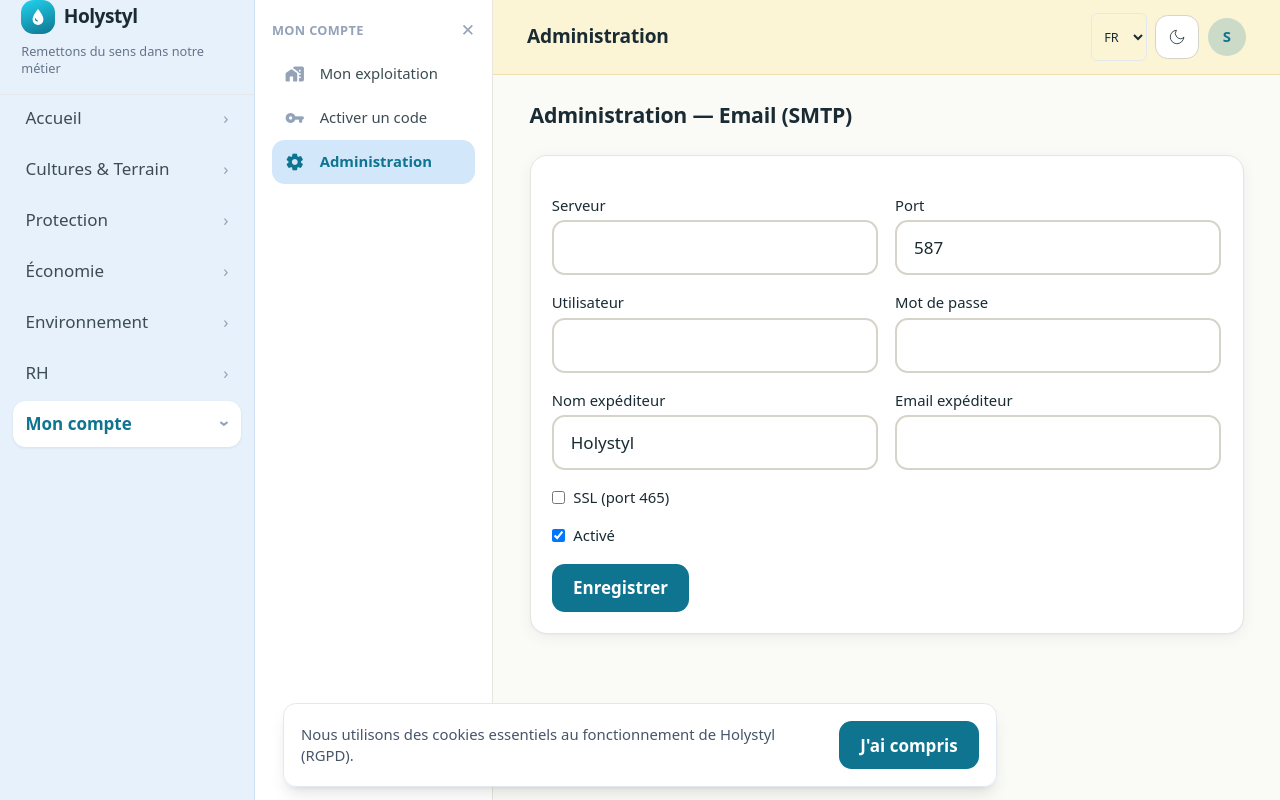
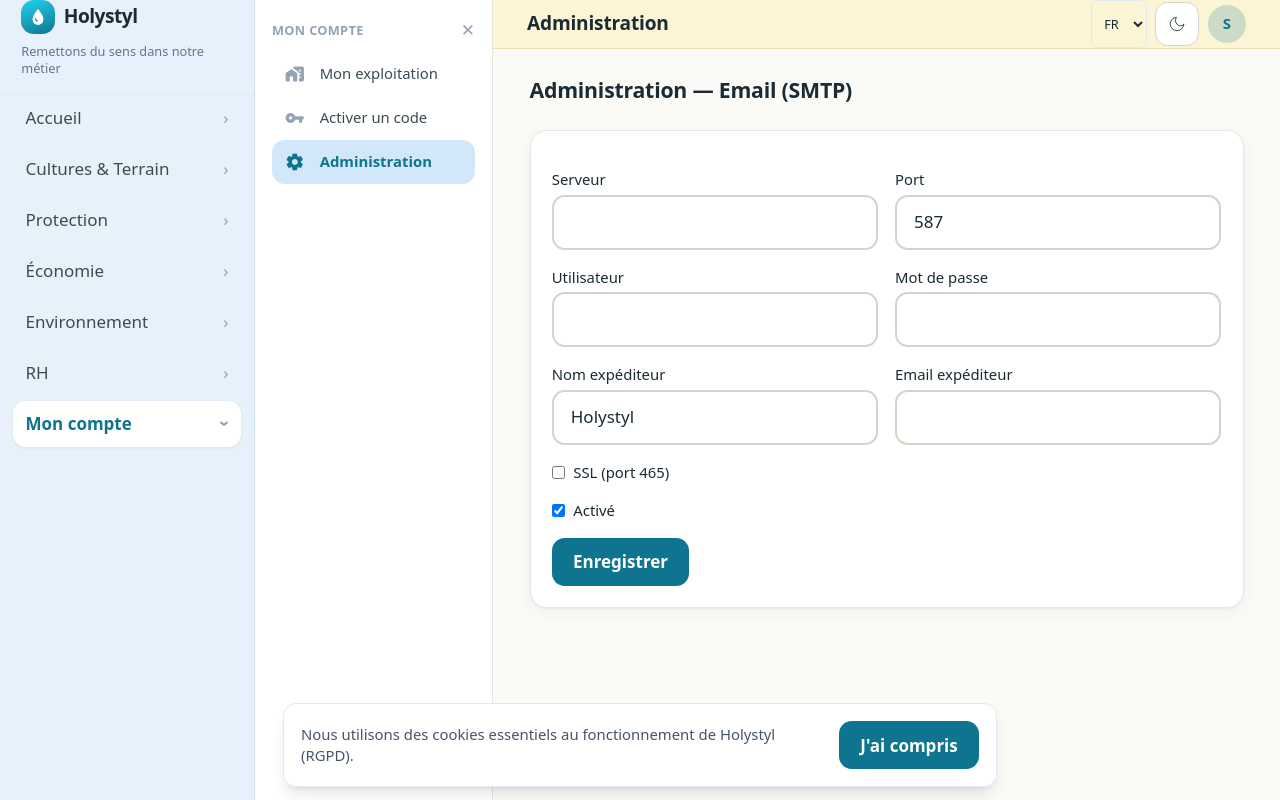
Before and after one commit to Nate75015/holystyl-django, a Django app: page /admin-panel/ in a window 1280 px wide. Run offline with Django 5.2, Linux system fonts and the light colour scheme; the visitor is signed in with stand-in values (Sample User, id 1); data that the repository does not hold is empty; parts of the project's set-up code (start-up, migrations or seed data) failed here and were passed over; some web fonts are replaced.

Commit message:
style(ui): plus de padding haut au-dessus du logo + header jaune deux fois plus fin
Co-Authored-By: Claude Opus 4.8 (1M context) <noreply@anthropic.com>

```diff
--- a/templates/partials/header.html
+++ b/templates/partials/header.html
@@ -1,5 +1,5 @@
 {% load i18n %}
-<header class="glass-panel sticky top-0 z-20 flex items-center justify-between border-b px-4 py-3 lg:px-8">
+<header class="glass-panel sticky top-0 z-20 flex items-center justify-between border-b px-4 py-1.5 lg:px-8">
   <div class="flex items-center gap-3">
     <span class="text-sm text-slate-400 lg:hidden">{{ APP_NAME }}</span>
     <h1 class="text-base font-semibold lg:text-lg">{{ page_title|default:_("Tableau de bord") }}</h1>
--- a/templates/partials/sidebar.html
+++ b/templates/partials/sidebar.html
@@ -1,6 +1,6 @@
 {% load i18n %}
 <aside class="glass-panel nav-left sticky top-0 z-30 hidden h-screen w-60 shrink-0 flex-col border-r lg:flex">
-  <div class="border-b border-black/10 px-5 pb-4 pt-5 dark:border-white/10">
+  <div class="border-b border-black/10 px-5 pb-4 pt-8 dark:border-white/10">
     <div class="flex items-center gap-2">
       {% include "partials/brand_mark.html" with size=34 icon=20 %}
       <span class="text-lg font-bold tracking-tight">{{ APP_NAME }}</span>
```
